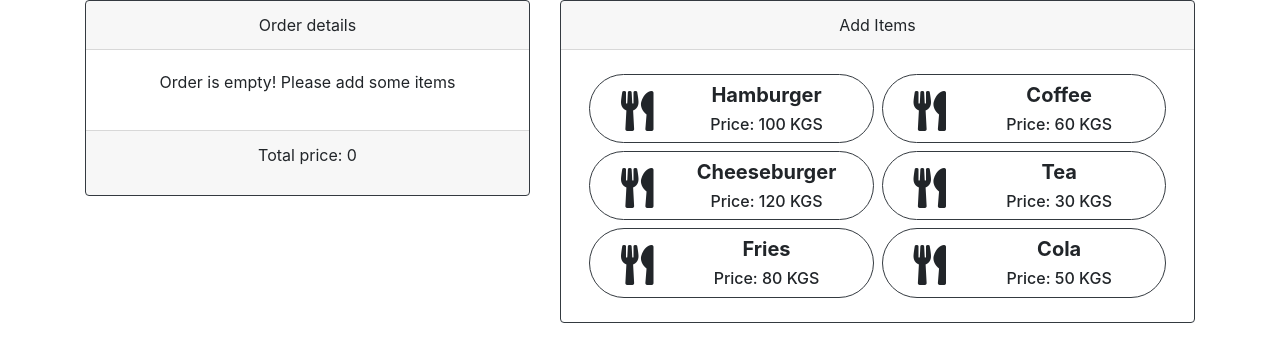
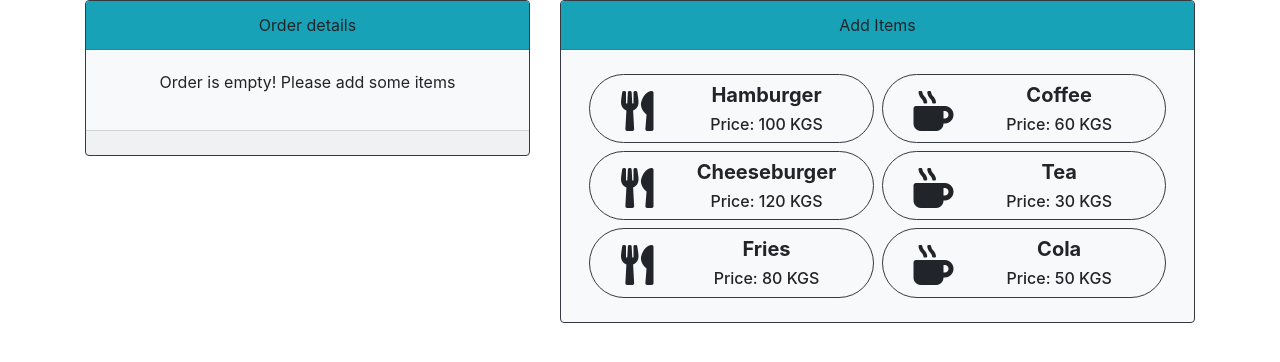
Before and after one commit to artbyter/python_group_1_exam_7_artem_goryainov, a React (Create React App) app: page / in a window 1280 px wide. Shown: the top 362 px of the page. Built offline with nearby package versions, Linux system fonts and the light colour scheme.

Commit message:
"Added icons, made dynamic state, finising touches"

```diff
--- a/src/App.js
+++ b/src/App.js
@@ -6,43 +6,39 @@ import AddItems from './Components/AddItems'
 
 class App extends Component {
 
-    foodNames = ['Hamburger', 'Coffee', 'Cheesburger', 'Tea', 'Fries', 'Cola'];
-
+    foodNames = ['Hamburger', 'Coffee', 'Cheeseburger', 'Tea', 'Fries', 'Cola'];
+    foodPrices=[100,60,120,30,80,50];
     constructor(props) {
         super(props)
         //TODO make functional generation
+        let items=[];
+        this.foodNames.forEach((item,index)=>items.push({id:index, name:item,price:this.foodPrices[index],count:0}))
         this.state = {
-            food: [
-                // {Hamburger: {id: 1, name:"Hamburger", price: 100, count: 0}},
-                // {Coffee: {id: 2, name:'Coffee', price: 60, count: 0}},
-                // {Cheeseburger: {id: 3, name: 'Cheeseburger', price: 120, count: 0}},
-                // {Tea: {id: 4, name: 'Tea', price: 30, count: 0}},
-                // {Fries: {id: 5, name: 'Fries', price: 80, count: 0}},
-                // {Cola: {id: 6, name: 'Cola', price: 50, count: 0}},
-
-                 {id: 1, name:"Hamburger", price: 100, count: 0},
-                {id: 2, name:'Coffee', price: 60, count: 0},
-                {id: 3, name: 'Cheeseburger', price: 120, count: 0},
-                {id: 4, name: 'Tea', price: 30, count: 0},
-                {id: 5, name: 'Fries', price: 80, count: 0},
-                {id: 6, name: 'Cola', price: 50, count: 0},
-            ],
+            food:items,
             Total: 0
 
         }
 
+
     }
 
-    addItem = (id) => {
+    changeItem = (id, op) => {
         let index = this.state.food.findIndex(item => item.id === id);
-        let food = {...this.state.food[index], count: this.state.food[index].count+1};
+        let food = {...this.state.food[index]};
         let foods = [...this.state.food];
         let total = this.state.Total;
-        let state={...this.state}
+        let state = {...this.state}
+
+        if (op == '+') {
+            food.count++;
+            state.Total = total + this.state.food[index].price;
+        } else {
+            food.count--;
+            state.Total = total - this.state.food[index].price;
+        }
         foods[index] = food;
+        state.food = foods;
 
-        state.food=foods;
-        state.Total=total+this.state.food[index].price;
 
         this.setState(state);
         console.log(this.state)
@@ -53,12 +49,12 @@ class App extends Component {
         return (
             <div className="App">
                 <div className="container">
-                    <div className="row  ">
+                    <div className="row ">
                         <div className="col-5 ">
-                            <OrderDetails foodInfo={this.state}/>
+                            <OrderDetails foodInfo={this.state} remFunc={this.changeItem}/>
                         </div>
                         <div className="col-7">
-                            <AddItems foodInfo={this.state.food} addFunc={this.addItem}/>
+                            <AddItems foodInfo={this.state.food} addFunc={this.changeItem}/>
                         </div>
                     </div>
                 </div>
--- a/src/Components/AddItems.js
+++ b/src/Components/AddItems.js
@@ -8,8 +8,8 @@ function AddItems(props) {
 
 
     return (
-        <div className="card  border border-dark">
-            <div className="card-header">
+        <div className="card  border border-dark bg-light">
+            <div className="card-header bg-info">
                 Add Items
             </div>
             <div className="card-body">
@@ -19,7 +19,7 @@ function AddItems(props) {
                         key={item.id}
                         name={item.name}
                         price={item.price}
-                            addFunc={() => props.addFunc(item.id)}
+                        addFunc={() => props.addFunc(item.id, '+')}
                     />)
                 })
                 }
--- a/src/Components/FoodButton.js
+++ b/src/Components/FoodButton.js
@@ -2,13 +2,16 @@ import React from 'react'
 
 function FoodButton(props) {
 
+    let beverages=['Coffee','Tea','Cola'];
+
+    let icon=beverages.indexOf(props.name)!=-1?"fas fa-mug-hot pl-3 pt-3":"fas fa-utensils pl-3 pt-3 "
 
     return (
         <div className="foodButton border border-dark rounded-pill m-1 d-inline-block" onClick={props.addFunc}>
             <div className='container-fluid'>
                 <div className="row">
                     <div className="col-3">
-                            <h1 className="fas fa-utensils pl-3 pt-3 "></h1>
+                        <h1 className={icon}></h1>
                     </div>
                     <div className="col-9">
                         <h5 className="font-weight-bold pt-2">{props.name}</h5>
--- a/src/Components/OrderDetails.js
+++ b/src/Components/OrderDetails.js
@@ -5,33 +5,34 @@ import OrderTotal from './OrderTotal'
 
 function OrderDetails(props) {
     const empty = props.foodInfo.Total == 0 ? <p>Order is empty! Please add some items</p> : null
-    const total = <OrderTotal total={props.foodInfo.Total}/>
+    const total = props.foodInfo.Total != 0 ? <OrderTotal total={props.foodInfo.Total}/> : null
     console.log(props.foodInfo.Total)
     return (
-        <div className="card border border-dark">
-            <div className="card-header">
+        <div className="card border border-dark bg-light">
+            <div className="card-header bg-info">
                 Order details
             </div>
             <div className="card-body">
                 {empty}
-
+                <div className="row no-gutters">
                     {props.foodInfo.food.map((item, index) => {
                         if (item.count != 0) {
                             return (<OrderLine
                                 key={item.id}
+                                id={item.id}
                                 name={item.name}
                                 price={item.price}
                                 count={item.count}
+                                remFunc={props.remFunc}
                             />)
 
                         }
                     })
                     }
-
-
+                </div>
             </div>
             <div className='card-footer'>
-                <OrderTotal total={props.foodInfo.Total}/>
+                {total}
             </div>
         </div>
     )
--- a/src/Components/OrderLine.js
+++ b/src/Components/OrderLine.js
@@ -4,9 +4,12 @@ function OrderLine(props) {
 
 
     return (
-        <div>
-            <p className='d-inline-block'>{props.name}  x{props.count} {props.price*props.count}KGS</p>
-            <a className='pl-2' href='#'><i className="fas fa-times"></i></a>
+        <div className='w-100'>
+            <p className='d-inline-block col-5  text-left'>{props.name}  </p>
+            <p className='d-inline-block col-2 p-0 text-left'>x{props.count} </p>
+            <p className='d-inline-block col-3 p-0 text-left'>{props.price * props.count}KGS</p>
+            <a className='pl-2 text-decoration-none col-1' href='#' onClick={() => props.remFunc(props.id, '-')}><i
+                className="fas fa-times"></i></a>
         </div>
     )
 
--- a/src/Components/OrderTotal.js
+++ b/src/Components/OrderTotal.js
@@ -1,9 +1,9 @@
 import React from 'react'
 
 function OrderTotal(props) {
-    console.log("Props total"+props.total)
+    console.log("Props total" + props.total)
     return (<div>
-        <p className='d-inline-block'>Total price: {props.total}</p>
+        <p className='d-inline-block pt-2'>Total price: {props.total}KGS</p>
     </div>)
 }
 
```
Also changed, not shown: src/App.css (+7 -7 lines). Lines whose indentation alone changed are shown as unchanged.
